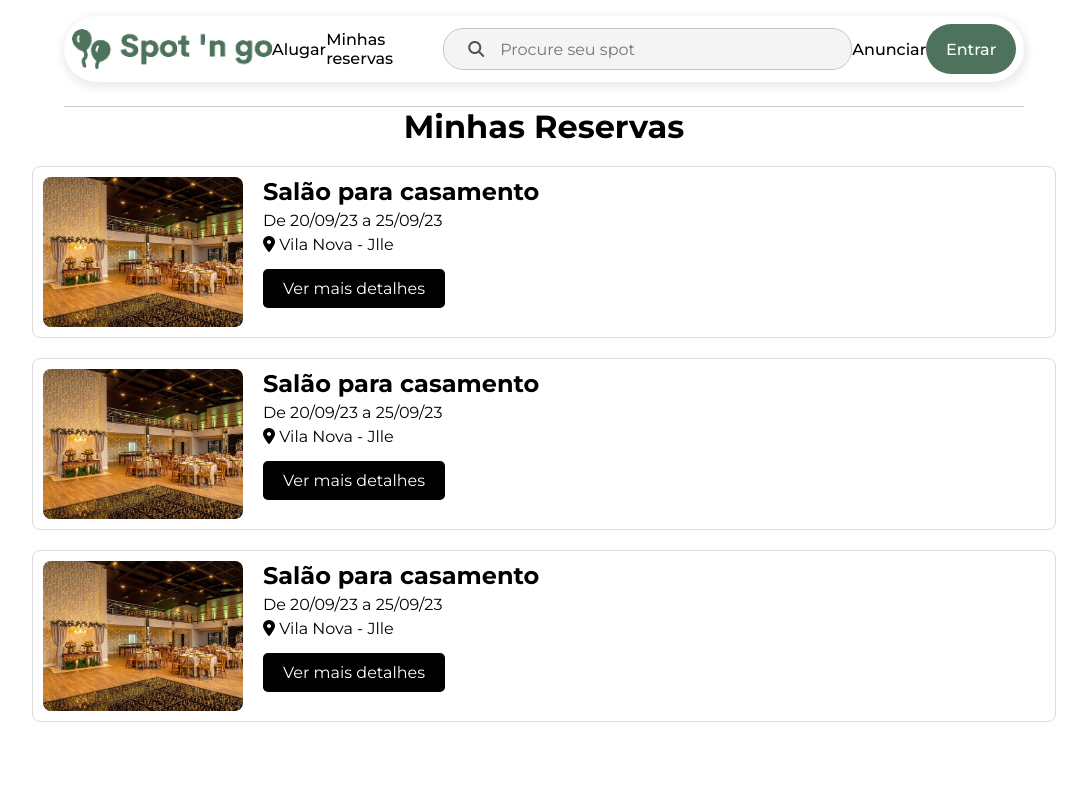
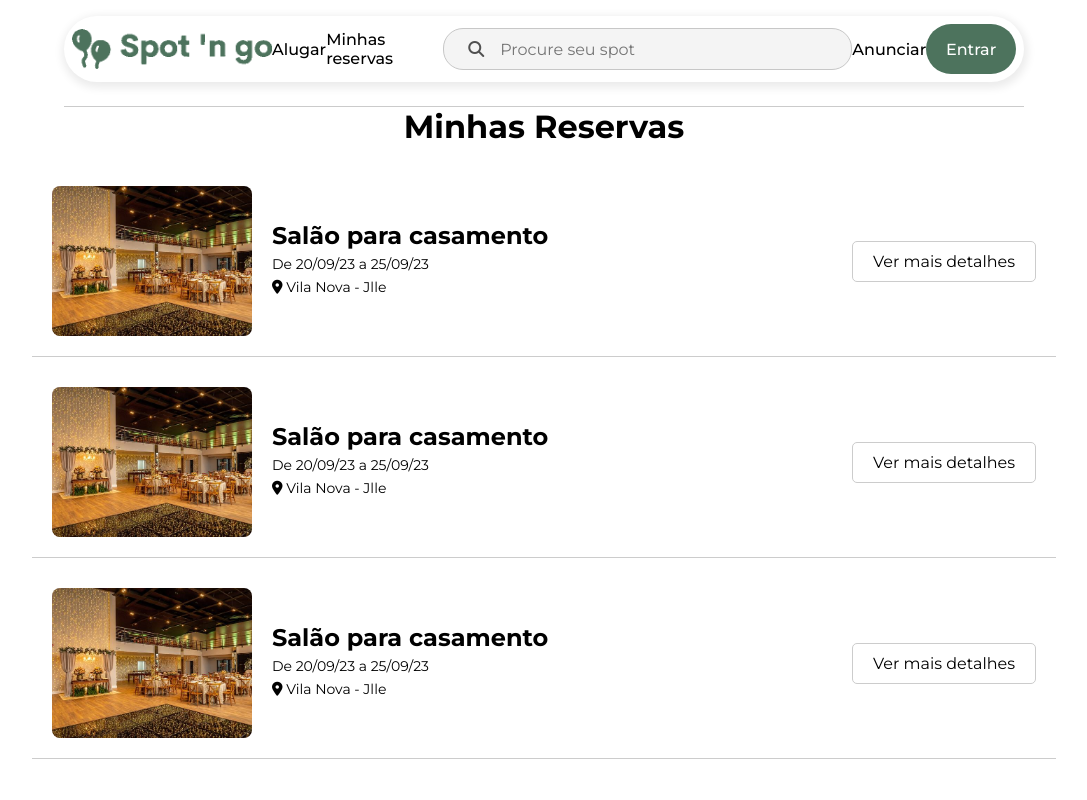
Before and after one commit to Hackathon-spotngo-2024/HackathonIFC2024-frontend, a Vue app: page /Reservas in a window 1280 px wide. Shown: the top 800 px of the page, without its empty margins (96-1183 px from the left). Built offline with nearby package versions, Linux system fonts and the light colour scheme.

Commit message:
Style #6: Alterar botao detalhes

```diff
--- a/src/components/ReservasComponent.vue
+++ b/src/components/ReservasComponent.vue
@@ -28,13 +28,15 @@ const reservas = [
   <div class="container-reservas">
     <h1>Minhas Reservas</h1>
     <div class="cartao-reserva" v-for="(reserva, index) in reservas" :key="index">
-      <img :src="reserva.imagem" alt="Salão de casamento" class="imagem-reserva"/>
-      <div class="detalhes-reserva">
-        <h2>{{ reserva.titulo }}</h2>
-        <p>De {{ reserva.dataInicio }} a {{ reserva.dataFim }}</p>
-        <p><i class="fas fa-map-marker-alt"></i> {{ reserva.localizacao }}</p>
-        <button class="botao-detalhes">Ver mais detalhes</button>
+      <div class="detalhes-container">
+        <img :src="reserva.imagem" alt="Salão de casamento" class="imagem-reserva"/>
+        <div class="detalhes-reserva">
+          <h2>{{ reserva.titulo }}</h2>
+          <p>De {{ reserva.dataInicio }} a {{ reserva.dataFim }}</p>
+          <p><i class="fas fa-map-marker-alt"></i> {{ reserva.localizacao }}</p>
+        </div>
       </div>
+      <button class="botao-detalhes">Ver mais detalhes</button>
     </div>
   </div>
 </template>
@@ -52,10 +54,16 @@ h1 {
 
 .cartao-reserva {
   display: flex;
-  margin-bottom: 20px;
-  border: 1px solid #ddd;
-  padding: 10px;
-  border-radius: 8px;
+  justify-content: space-between;
+  align-items: center;
+  padding: 20px;
+  margin-bottom: 10px;
+  border-bottom: 1px solid #ccc;
+}
+
+.detalhes-container {
+  display: flex;
+  align-items: center;
 }
 
 .imagem-reserva {
@@ -63,36 +71,42 @@ h1 {
   height: 150px;
   object-fit: cover;
   border-radius: 8px;
+  margin-right: 20px;
 }
 
-.detalhes-reserva {
-  margin-left: 20px;
-}
-
-h2 {
+.detalhes-reserva h2 {
   margin: 0;
   font-size: 1.5em;
 }
 
-p {
+.detalhes-reserva p {
   margin: 5px 0;
+  font-size: 14px;
 }
-
 .botao-detalhes {
-  background-color: #000000;
-  color: white;
-  border: none;
+  background-color: white;
+  color: black;
+  border: 1px solid #ccc;
   padding: 10px 20px;
   text-align: center;
-  text-decoration: none;
-  display: inline-block;
+  cursor: pointer;
   font-size: 16px;
-  margin-top: 10px;
-  cursor: pointer;
   border-radius: 5px;
 }
 
 .botao-detalhes:hover {
-  background-color: #0000FF ;
+  background-color: #f0f0f0;
+}
+
+@media (max-width: 768px) {
+  .cartao-reserva {
+    flex-direction: column;
+    align-items: flex-start;
+  }
+
+  .botao-detalhes {
+    align-self: flex-end;
+    margin-top: 10px;
+  }
 }
 </style>
```
